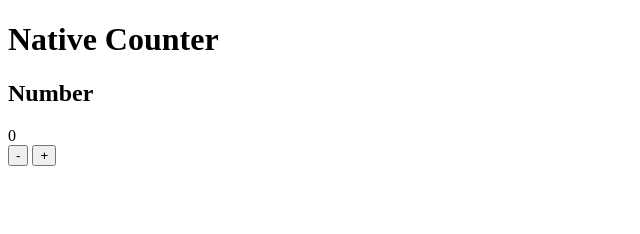
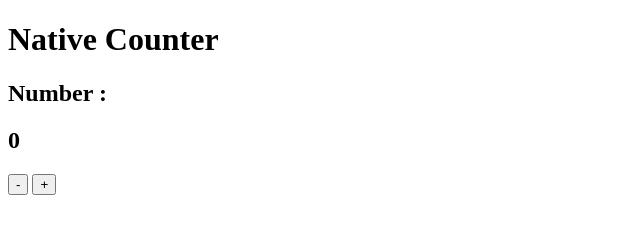
Before and after one commit to papakapa/native-counter, a website: page index.html in a window 1280 px wide. Shown: the whole page, without its empty margins (0-640 px from the left). Drawn offline with Linux system fonts and the light colour scheme.

Commit message:
refactor html

```diff
--- a/index.html
+++ b/index.html
@@ -10,8 +10,8 @@
 <body>
   <div>
     <h1>Native Counter</h1>
-    <h2>Number</h2>
-    <div class="content" id="content">0</div>
+    <h2>Number :</h2>
+    <h2 class="content" id="content">0</h2>
     <button id="minus">-</button>
     <button id="plus">+</button>
   </div>
```
